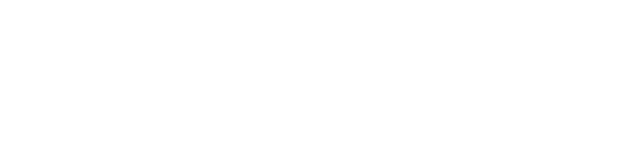
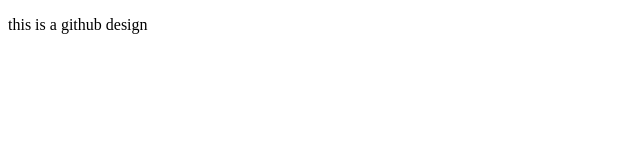
Before and after one commit to BlackRaven11/gitso-design, a plain HTML site: page index.html in a window 1280 px wide. Shown: the whole page, without its empty margins (0-640 px from the left). Drawn offline with Linux system fonts and the light colour scheme.

Commit message:
p tag for testing git added

```diff
--- a/index.html
+++ b/index.html
@@ -7,6 +7,6 @@
     <title>Github design</title>
 </head>
 <body>
-
+    <p>this is a github design</p>
 </body>
 </html>
```
